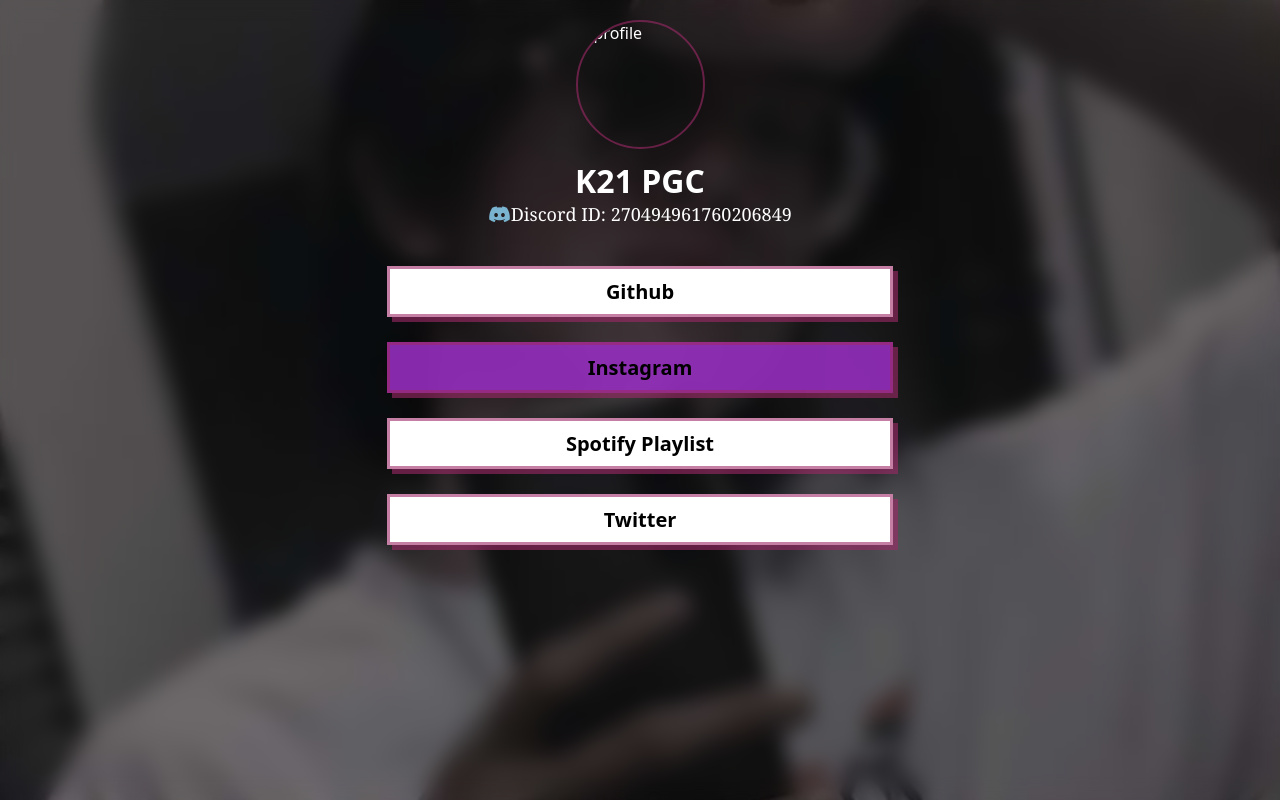
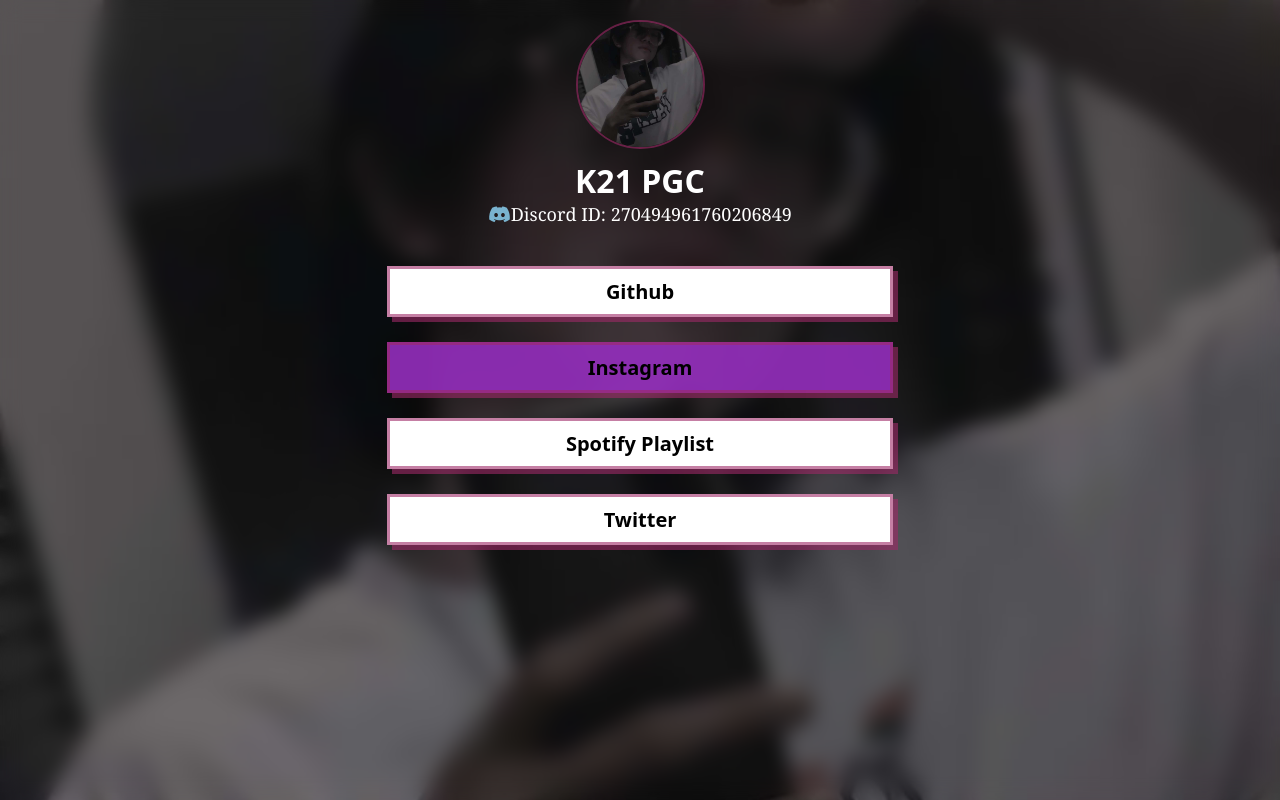
Before and after one commit to K21PGC/K21-Bio, a plain HTML site: page Index.html in a window 1280 px wide. Drawn offline with Linux system fonts and the light colour scheme.

Commit message:
K21-PGC.html

```diff
--- a/Index.html
+++ b/Index.html
@@ -9,7 +9,7 @@
 </head>
 <body>
   <main>
-    <img src="/LinFangxiiv/K21-Bio/blob/master/pimg.jpg?raw=true" alt="profile" class="profile-image"/>
+    <img src="pimg.jpg" alt="profile" class="profile-image"/>
     <h1 class="profile-name">K21 PGC</h1>
     <p class="discord"><i class="fa-brands fa-discord"></i>Discord ID: 270494961760206849</p>
   <ul class="portal-link">
```
